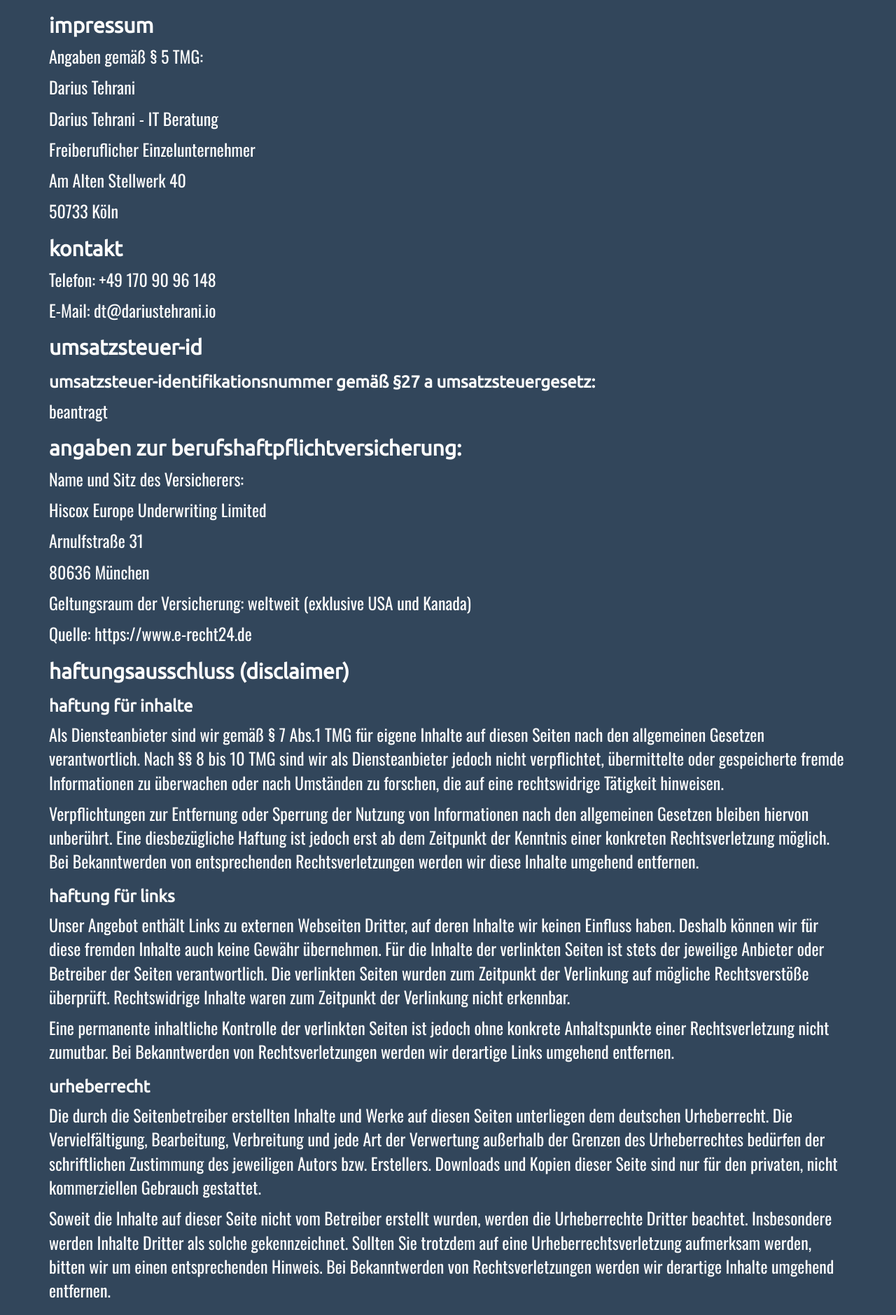
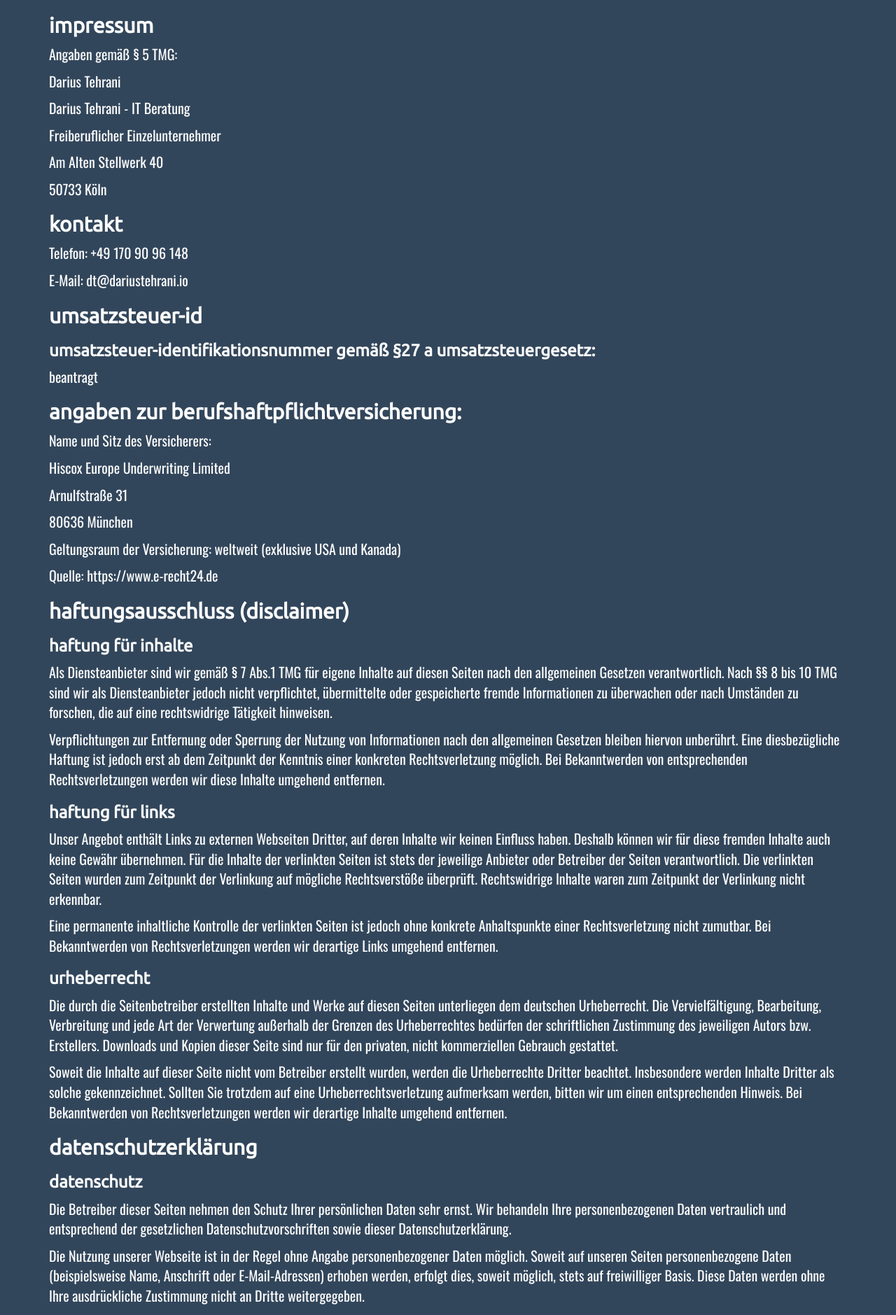
Before and after one commit to datadarius/darius.github.io, a Jekyll site: the page built from impressum.md, in a window 1280 px wide. Shown: the top 1879 px of the page at 70% size. Built offline with Jekyll 4.4.1, drawn with Linux system fonts in a browser that asks for light colours.

Commit message:
fontsize

```diff
--- a/assets/main.scss
+++ b/assets/main.scss
@@ -6,7 +6,7 @@
 // Our variables
 $base-font-family-headings: Ubuntu, sans-serif;
 $base-font-family: Oswald, sans-serif;
-$base-font-size:   24px;
+$base-font-size:   20px;
 $base-font-weight: 400;
 $small-font-size:  $base-font-size * 0.875;
 $base-line-height: 1.2;
```
